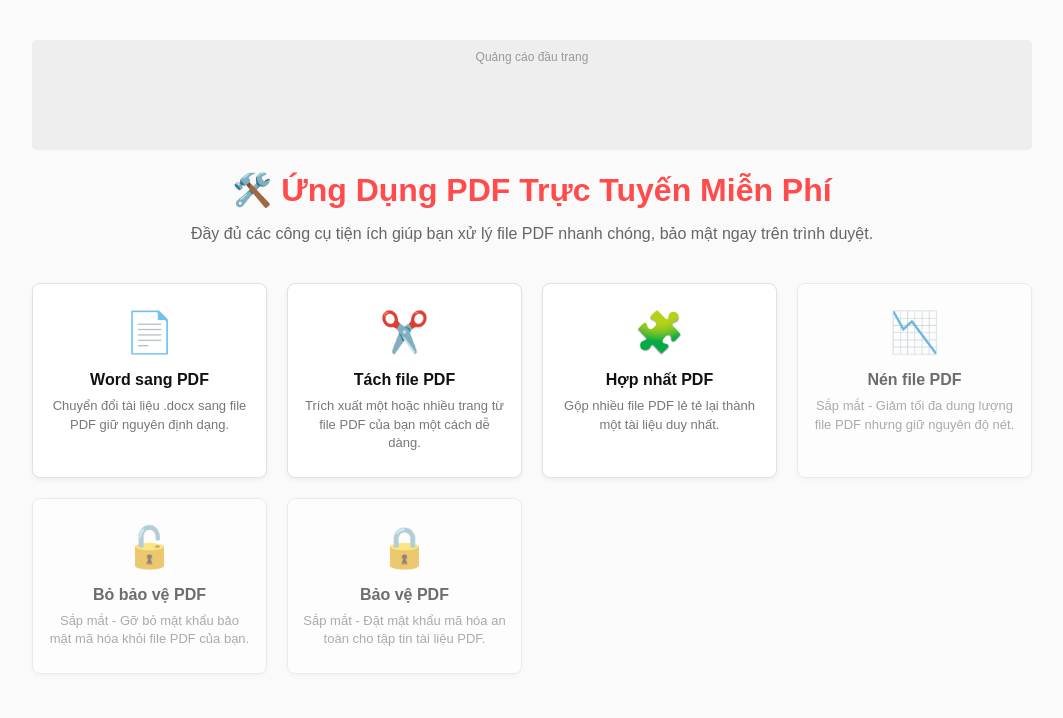
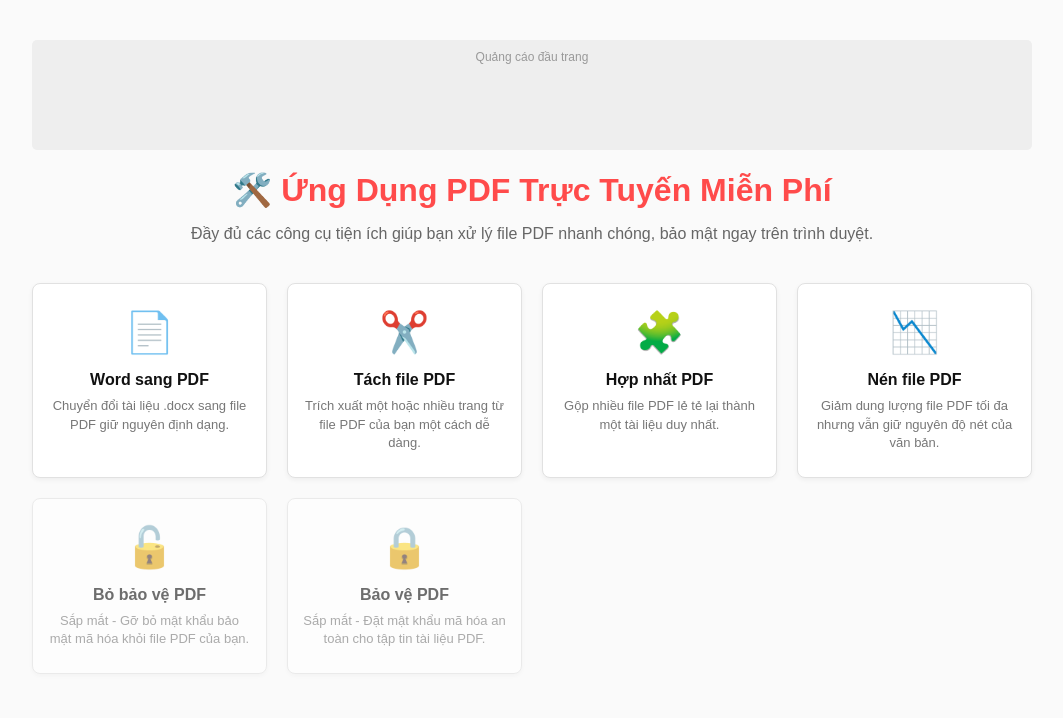
Before and after one commit to basotha/word-to-pdf, a Flask app: page / in a window 1280 px wide. Shown: the top 718 px of the page, without its empty margins (108-1171 px from the left). Run offline with Flask 3, Linux system fonts and the light colour scheme; parts of the project's set-up code (start-up, migrations or seed data) failed here and were passed over.

Commit message:
Update index.html

```diff
--- a/templates/index.html
+++ b/templates/index.html
@@ -49,13 +49,12 @@
             <div class="tool-name">Hợp nhất PDF</div>
             <div class="tool-desc">Gộp nhiều file PDF lẻ tẻ lại thành một tài liệu duy nhất.</div>
         </a>
-
+        <a href="/tool/nen-pdf" class="tool-card">
+        <div class="tool-icon">📉</div>
+        <div class="tool-name">Nén file PDF</div>
+        <div class="tool-desc">Giảm dung lượng file PDF tối đa nhưng vẫn giữ nguyên độ nét của văn bản.</div>
+        </a>
         <!-- CÁC THẺ CHỜ (Bạn chỉ cần thêm href khi code xong backend cho chúng) -->
-        <div class="tool-card" style="opacity: 0.6; cursor: not-allowed;">
-            <div class="tool-icon">📉</div>
-            <div class="tool-name">Nén file PDF</div>
-            <div class="tool-desc">Sắp mắt - Giảm tối đa dung lượng file PDF nhưng giữ nguyên độ nét.</div>
-        </div>
 
         <div class="tool-card" style="opacity: 0.6; cursor: not-allowed;">
             <div class="tool-icon">🔓</div>
```
